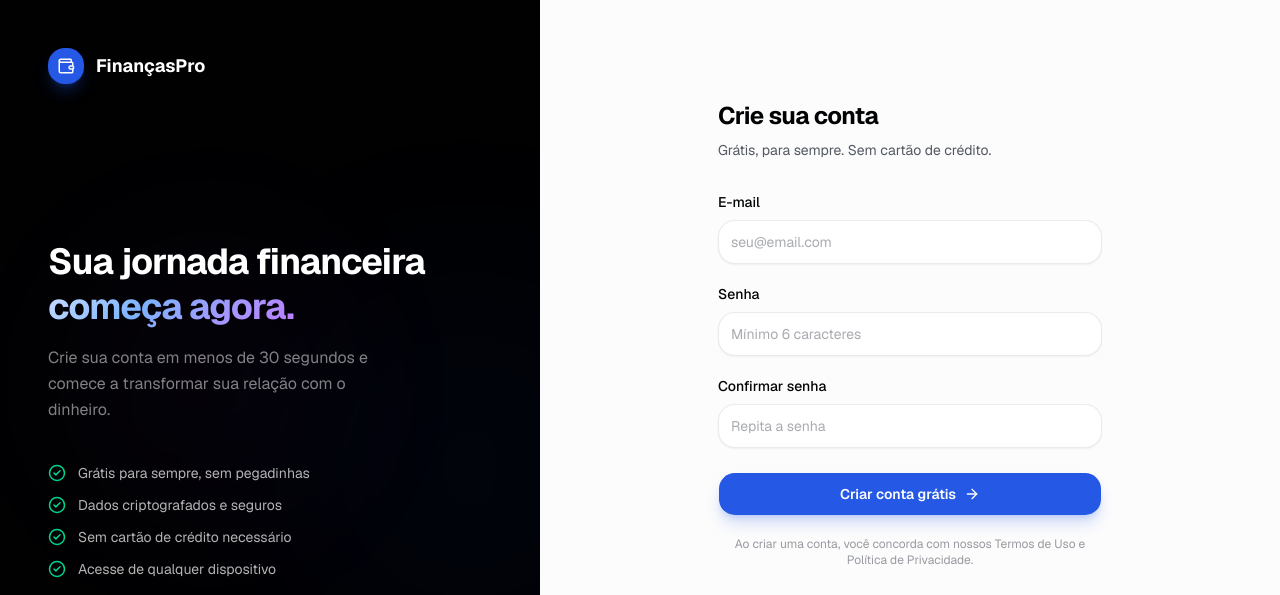
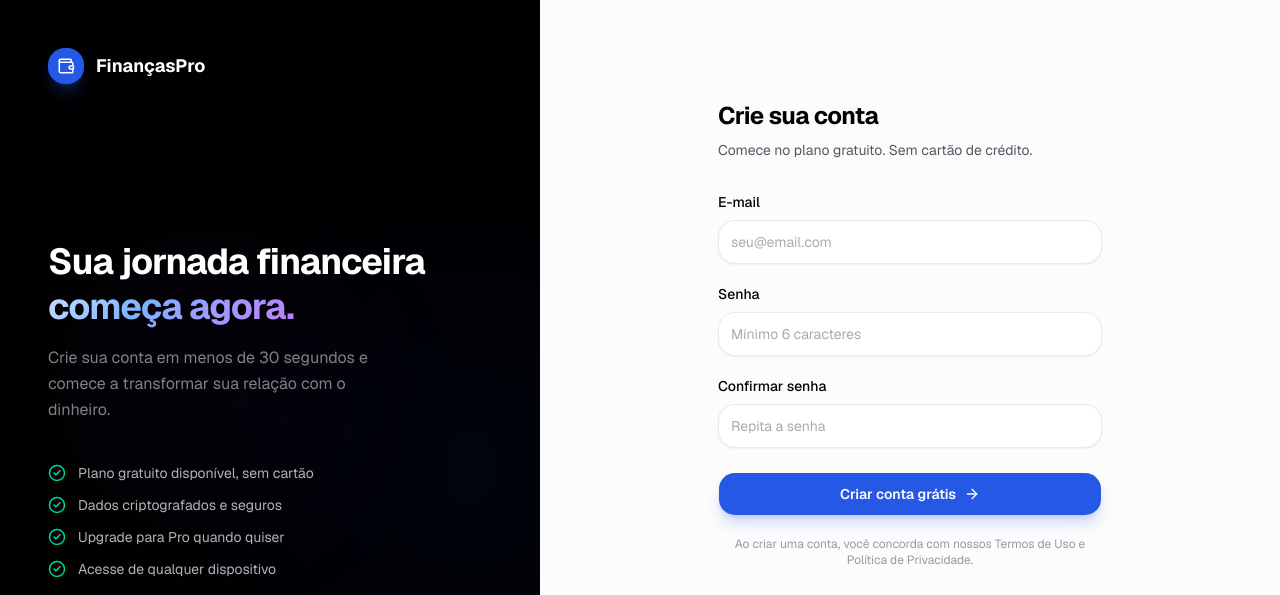
Before and after one commit to Andrew-mfa/appfinanceiro, a Next.js app: page /register in a window 1280 px wide. Shown: the top 595 px of the page. Built offline with nearby package versions, Linux system fonts and the light colour scheme.

Commit message:
fix: remove 'grátis para sempre' messaging from register page

```diff
--- a/app/register/page.tsx
+++ b/app/register/page.tsx
@@ -19,9 +19,9 @@ import {
 import { createClient } from '@/lib/supabase/client'
 
 const perks = [
-  'Grátis para sempre, sem pegadinhas',
+  'Plano gratuito disponível, sem cartão',
   'Dados criptografados e seguros',
-  'Sem cartão de crédito necessário',
+  'Upgrade para Pro quando quiser',
   'Acesse de qualquer dispositivo',
 ]
 
@@ -197,7 +197,7 @@ export default function RegisterPage() {
           <div className="mb-8">
             <h1 className="text-2xl font-bold tracking-tight mb-2">Crie sua conta</h1>
             <p className="text-muted-foreground text-sm">
-              Grátis, para sempre. Sem cartão de crédito.
+              Comece no plano gratuito. Sem cartão de crédito.
             </p>
           </div>
 
```
